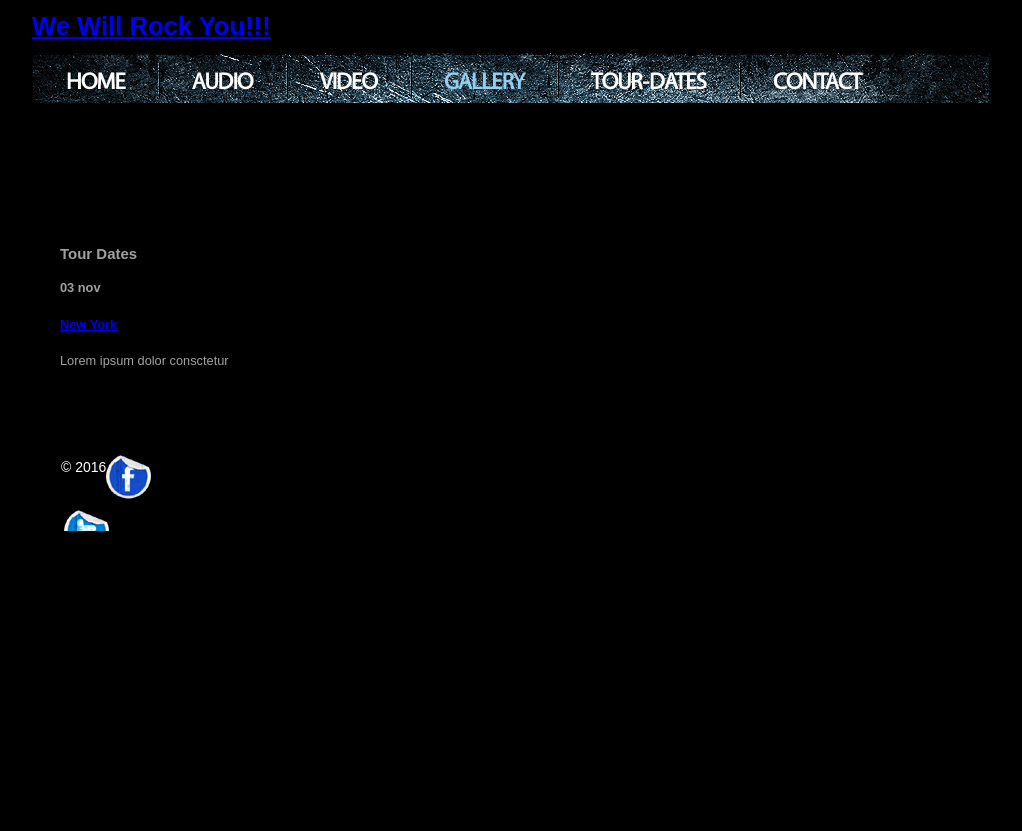
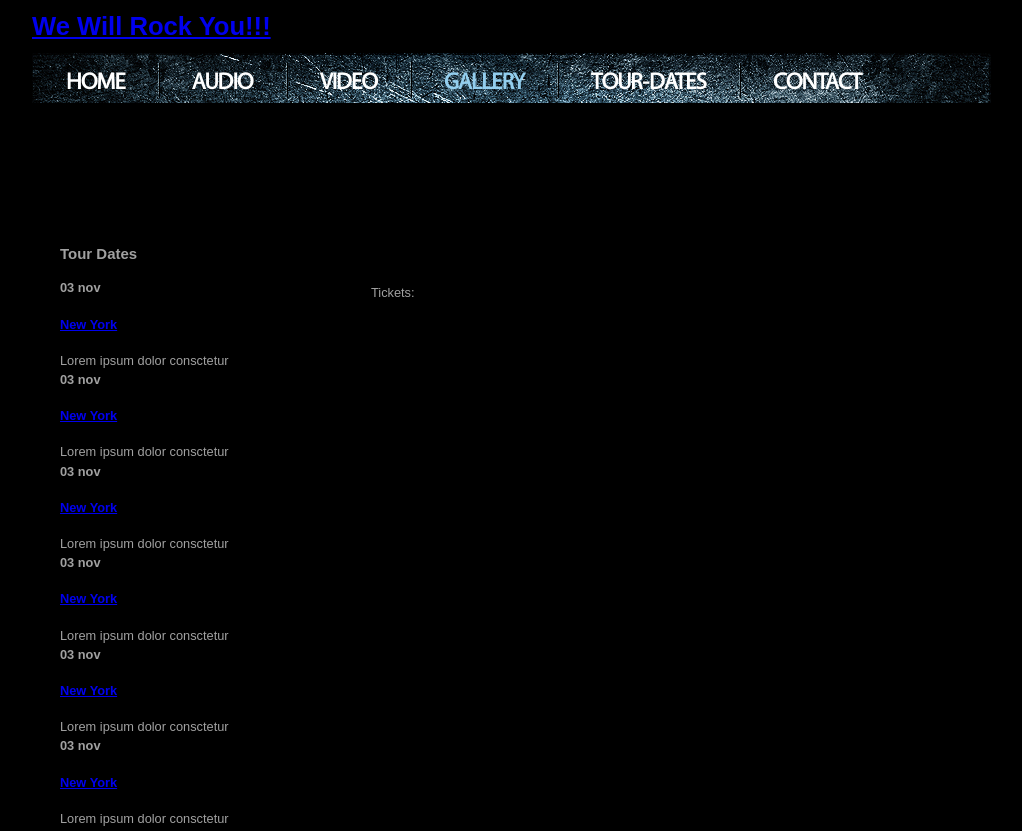
Before and after one commit to marb61a/music_group, a plain HTML site: page tour.html in a window 1280 px wide. Shown: the top 831 px of the page, without its empty margins (128-1150 px from the left). Before the commit the page ends 800 px from the top, so only its background shows below. Drawn offline with Linux system fonts and the light colour scheme.

Commit message:
updated content area tour.html

```diff
--- a/tour.html
+++ b/tour.html
@@ -54,6 +54,64 @@
 				                                            Lorem ipsum dolor consctetur
                                                         </div>
                             			            </div>
+                            			            <div class="wrapper ident-bot2">
+                                                        <time class="time time-set-2">
+                                                            <strong class="text-3">03</strong>
+                                                            <strong class="text-4">nov</strong>
+                                                        </time>
+                                                        <div class="extra-wrap">
+                                                            <h4><a href="#">New York</a></h4>
+				                                            Lorem ipsum dolor consctetur
+                                                        </div>
+                            			            </div>
+                            			            <div class="wrapper ident-bot2">
+                                                        <time class="time time-set-2">
+                                                            <strong class="text-3">03</strong>
+                                                            <strong class="text-4">nov</strong>
+                                                        </time>
+                                                        <div class="extra-wrap">
+                                                            <h4><a href="#">New York</a></h4>
+				                                            Lorem ipsum dolor consctetur
+                                                        </div>
+                            			            </div>
+                            			            <div class="wrapper ident-bot2">
+                                                        <time class="time time-set-2">
+                                                            <strong class="text-3">03</strong>
+                                                            <strong class="text-4">nov</strong>
+                                                        </time>
+                                                        <div class="extra-wrap">
+                                                            <h4><a href="#">New York</a></h4>
+				                                            Lorem ipsum dolor consctetur
+                                                        </div>
+                            			            </div>
+                            			            <div class="wrapper ident-bot2">
+                                                        <time class="time time-set-2">
+                                                            <strong class="text-3">03</strong>
+                                                            <strong class="text-4">nov</strong>
+                                                        </time>
+                                                        <div class="extra-wrap">
+                                                            <h4><a href="#">New York</a></h4>
+				                                            Lorem ipsum dolor consctetur
+                                                        </div>
+                            			            </div>
+                            			            <div class="wrapper ident-bot2">
+                                                        <time class="time time-set-2">
+                                                            <strong class="text-3">03</strong>
+                                                            <strong class="text-4">nov</strong>
+                                                        </time>
+                                                        <div class="extra-wrap">
+                                                            <h4><a href="#">New York</a></h4>
+				                                            Lorem ipsum dolor consctetur
+                                                        </div>
+                            			            </div>
+                            			        </div>
+                            			    </article>
+                            			    <article class="adjust-3">
+                            			        <div class="padding-grid-4">
+                            			            <div class="margin-bot1">
+                            			                <span class="add">Tickets:</span>
+                            			                <br>
+                            			            </div>
                             			        </div>
                             			    </article>
                             			</div>
```
